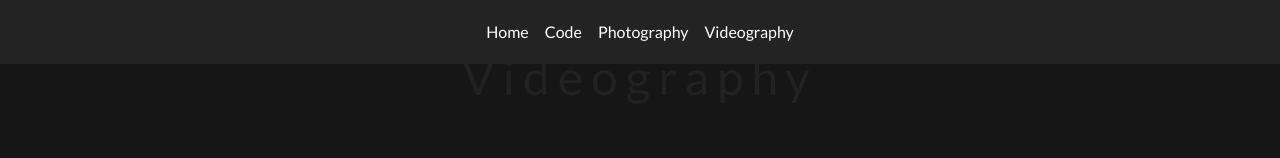
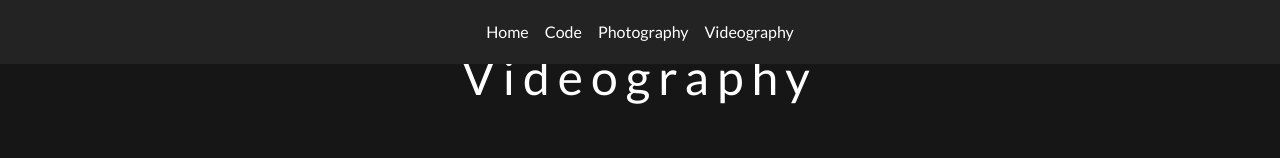
Before and after one commit to dchicchon/portfolio, a React (Create React App) app in the folder client/: page /videography in a window 1280 px wide. Shown: the top 158 px of the page. Built offline with nearby package versions, Linux system fonts and the light colour scheme.

Commit message:
fix videography title

```diff
--- a/client/src/Pages/Videography/index.js
+++ b/client/src/Pages/Videography/index.js
@@ -1,8 +1,5 @@
 import React from "react";
 import "./style.css";
-
-// Firebase
-// import { storage } from "../../Utils/firebaseConfig";
 
 // React bootstrap
 import Container from "react-bootstrap/Container";
@@ -22,7 +19,7 @@ class Videography extends React.Component {
 
   // For responsiveness
   componentDidMount() {
-    document.title="Videography"
+    document.title = "Videography";
     if (window.screen.width > 450) {
       this.setState({
         videoWidth: window.screen.width * 0.75,
@@ -44,7 +41,9 @@ class Videography extends React.Component {
           <Container>
             <Row>
               <Col className="m-5">
-                <h2 style={{ letterSpacing: "8px" }}>Videography</h2>
+                <h2 className="video-title" style={{ letterSpacing: "8px" }}>
+                  Videography
+                </h2>
               </Col>
             </Row>
             <Row>
```
